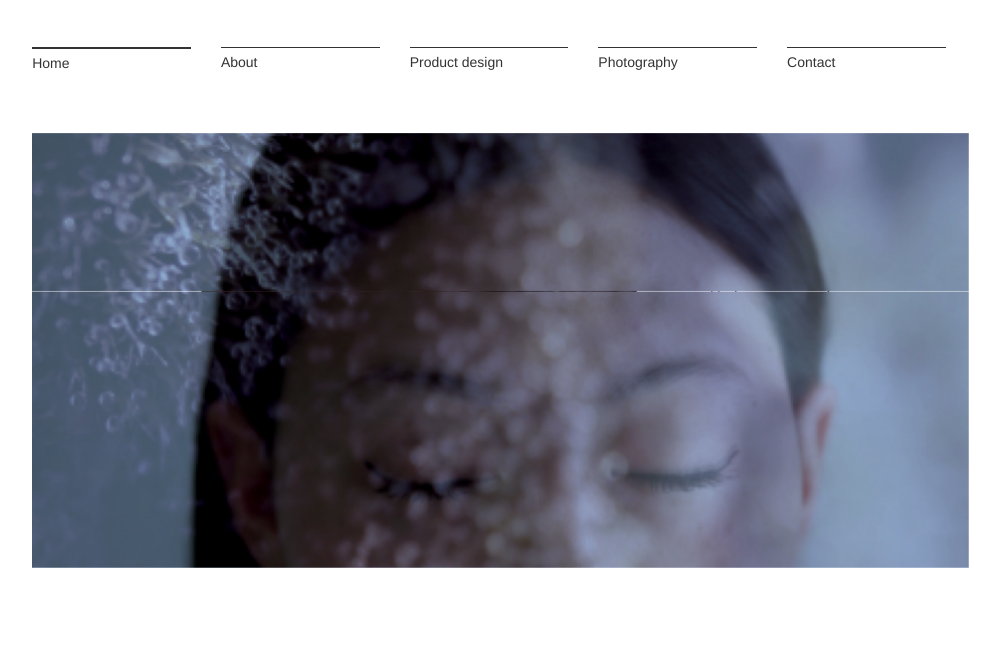
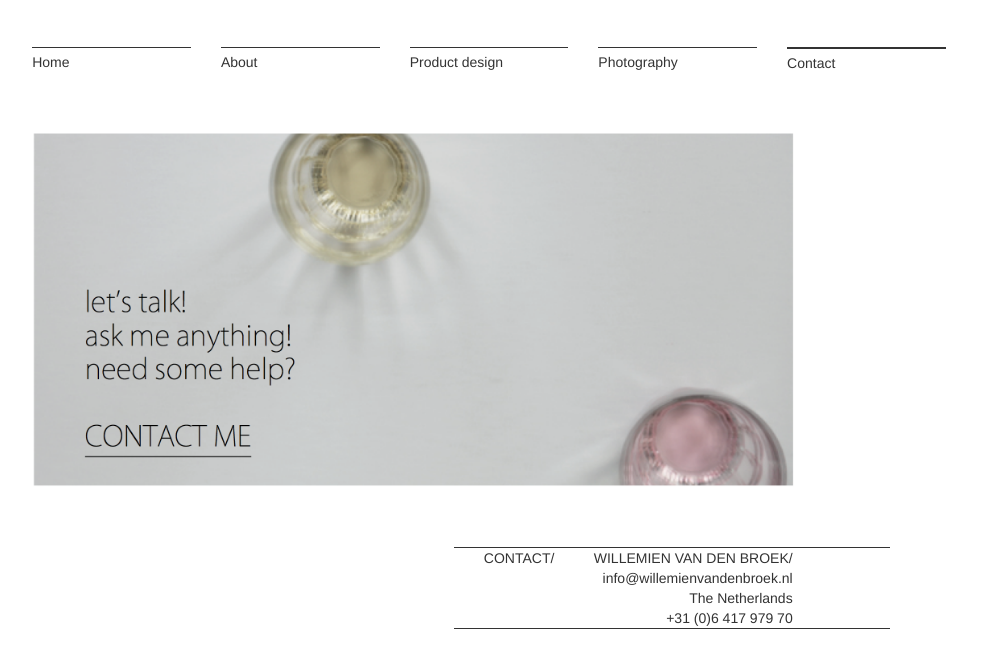
Before and after one commit to ernstvorsteveld/willum, a plain HTML site: page contact.html in a window 1280 px wide. Shown: the part 73-738 px from the top of the page, without its empty margins (77-1077 px from the left). Drawn offline with nearby package versions, Linux system fonts and the light colour scheme.

Commit message:
added contact page

```diff
--- a/index.html
+++ b/contact.html
@@ -4,42 +4,19 @@
         <title>Willemien van den Broek</title>
         <link rel="stylesheet" href="//netdna.bootstrapcdn.com/bootstrap/3.1.1/css/bootstrap.min.css">
         <script src="//netdna.bootstrapcdn.com/bootstrap/3.1.1/js/bootstrap.min.js"></script>
+        <link rel="stylesheet" type="text/css" href="style/main.css" media="screen" />
 
         <style>
-            .menu {
-                position: fixed;
-                top: 80px;
-                padding-bottom: 40px;
-                background-color: #ffffff;
-                z-index: 1000;
+            .contact-details-row {
+                padding-top: 60px;
             }
-            .menu-item {
-                background: none;
-                font-weight: normal;
-                float: left;
-                cursor: pointer;
-                display: block;
+            .contact-details {
                 border-width: 1px;
                 border-top-style: solid;
-                padding-top: 4px;
-                padding-right: 0px;
-                padding-left: 0px;
-                margin-right: 30px;
+                border-bottom-style: solid;
             }
-            .menu-item-selected {
-                border-width: 2px;
-            }
-
-            .header-row {
-                padding-bottom: 50px;
-            }
-
-            .page-image {
-                padding-top: 60px;
-            }
-
-            .space {
-                padding-bottom: 200px;
+            .right {
+                text-align: right;
             }
         </style>
     </head>
@@ -54,18 +31,30 @@
         <div class="row">
             <div class="col-md-1"></div>
             <div class="col-md-9">
-                <div class="col-md-2 menu-item menu-item-selected">Home</div>
+                <div class="col-md-2 menu-item">Home</div>
                 <div class="col-md-2 menu-item">About</div>
                 <div class="col-md-2 menu-item">Product design</div>
                 <div class="col-md-2 menu-item">Photography</div>
-                <div class="col-md-2 menu-item">Contact</div>
+                <div class="col-md-2 menu-item menu-item-selected">Contact</div>
             </div>
         </div>
 
         <div class="row">
             <div class="col-md-1"></div>
-            <div class="col-md-11 page-image">
-                <img src="media/pictures/page1.png" width="80%"/>
+            <div class="col-md-9 page-image">
+                <img src="media/pictures/contact.png" width="80%"/>
+            </div>
+        </div>
+        <div class="row contact-details-row">
+        <div class="col-md-1"></div>
+        <div class="col-md-4"></div>
+        <div class="col-md-4 contact-details">
+            <div class="col-md-2">CONTACT/</div>
+            <div class="col-md-8 right">
+                <div class="name">WILLEMIEN VAN DEN BROEK/</div>
+                <div class="email">info@willemienvandenbroek.nl</div>
+                <div class="country">The Netherlands</div>
+                <div class="phone">+31 (0)6 417 979 70</div>
             </div>
         </div>
         <div class="row">
--- /dev/null
+++ b/style/main.css
@@ -0,0 +1,35 @@
+.menu {
+    position: fixed;
+    top: 80px;
+    padding-bottom: 40px;
+    background-color: #ffffff;
+    z-index: 1000;
+}
+.menu-item {
+    background: none;
+    font-weight: normal;
+    float: left;
+    cursor: pointer;
+    display: block;
+    border-width: 1px;
+    border-top-style: solid;
+    padding-top: 4px;
+    padding-right: 0px;
+    padding-left: 0px;
+    margin-right: 30px;
+}
+.menu-item-selected {
+    border-width: 2px;
+}
+
+.header-row {
+    padding-bottom: 50px;
+}
+
+.page-image {
+    padding-top: 60px;
+}
+
+.space {
+    padding-bottom: 200px;
+}
```
Also changed, not shown: home.html (added, +38 -0 lines), media/pictures/contact.png (added), media/pictures/home.png (renamed from media/pictures/page1.png).
